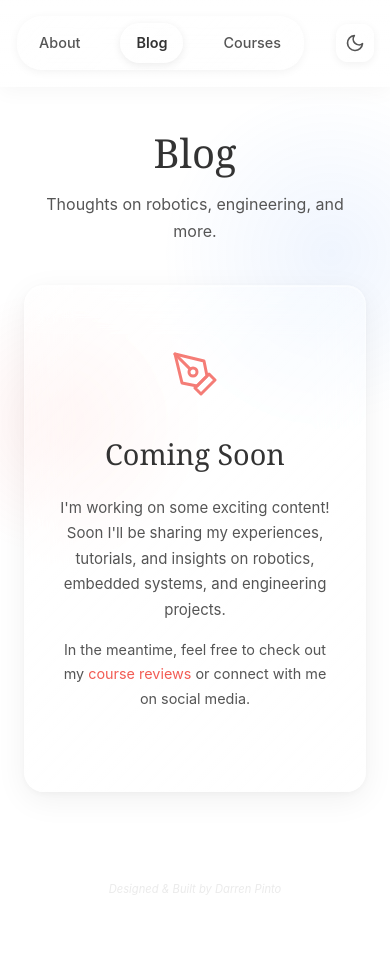
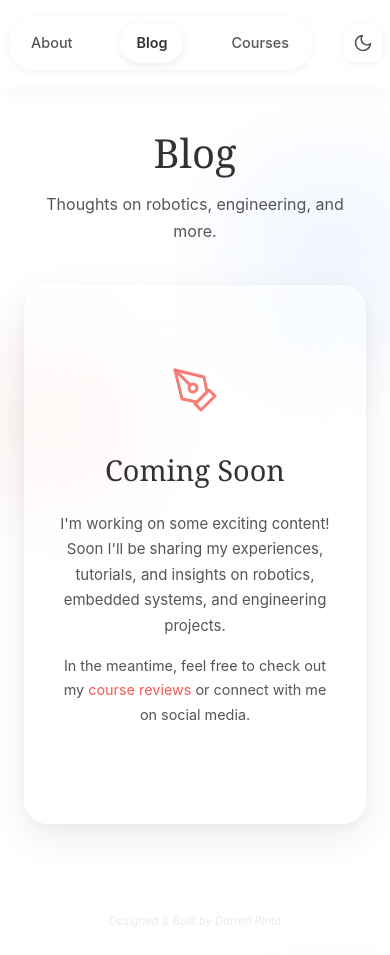
Before and after one commit to darrenpintoo/darrenpintoo.github.io, a React (Vite) app: page /blog in a window 390 px wide. Before the commit the page ends 923 px from the top, so only its background shows below. Built offline with nearby package versions, Linux system fonts and the light colour scheme.

Commit message:
fixed seo issues

```diff
--- a/index.html
+++ b/index.html
@@ -19,7 +19,7 @@
 
     <!-- Open Graph / Facebook -->
     <meta property="og:type" content="website" />
-    <meta property="og:url" content="https://darrenpinto.github.io/" />
+    <meta property="og:url" content="https://darrenpinto.me/" />
     <meta property="og:title" content="Darren Pinto | Robotics Researcher & Engineer" />
     <meta property="og:description"
         content="Darren Pinto's Personal Portfolio. Undergraduate Student & Robotics Researcher at Carnegie Mellon University." />
--- a/src/index.css
+++ b/src/index.css
@@ -1329,31 +1329,39 @@ h2 {
 
 .blog-coming-soon {
   text-align: center;
-  padding: 4rem 2rem;
-  /* Liquid Glass Effect */
+  padding: 5rem 2rem;
+  /* Premium Liquid Glass Effect */
   background: linear-gradient(135deg,
-      rgba(255, 255, 255, 0.4) 0%,
+      rgba(255, 255, 255, 0.5) 0%,
       rgba(255, 255, 255, 0.2) 100%);
-  backdrop-filter: blur(20px) saturate(180%);
-  -webkit-backdrop-filter: blur(20px) saturate(180%);
-  border: 1px solid rgba(255, 255, 255, 0.3);
-  border-radius: 20px;
+  backdrop-filter: blur(24px) saturate(180%);
+  -webkit-backdrop-filter: blur(24px) saturate(180%);
+  border: 1px solid rgba(255, 255, 255, 0.4);
+  border-radius: 24px;
   box-shadow:
-    0 8px 32px rgba(0, 0, 0, 0.06),
-    0 2px 8px rgba(0, 0, 0, 0.04),
-    inset 0 1px 0 rgba(255, 255, 255, 0.5);
-  transition: all 0.3s ease;
+    0 12px 40px rgba(0, 0, 0, 0.08),
+    0 4px 12px rgba(0, 0, 0, 0.04),
+    inset 0 1px 1px rgba(255, 255, 255, 0.6);
+  transition: transform 0.3s cubic-bezier(0.34, 1.56, 0.64, 1), box-shadow 0.3s ease;
+}
+
+.blog-coming-soon:hover {
+  transform: translateY(-4px);
+  box-shadow:
+    0 16px 48px rgba(0, 0, 0, 0.1),
+    0 6px 16px rgba(0, 0, 0, 0.06),
+    inset 0 1px 1px rgba(255, 255, 255, 0.8);
 }
 
 [data-theme="dark"] .blog-coming-soon {
   background: linear-gradient(135deg,
-      rgba(255, 255, 255, 0.1) 0%,
-      rgba(255, 255, 255, 0.03) 100%);
-  border-color: rgba(255, 255, 255, 0.1);
+      rgba(255, 255, 255, 0.12) 0%,
+      rgba(255, 255, 255, 0.04) 100%);
+  border-color: rgba(255, 255, 255, 0.15);
   box-shadow:
-    0 8px 32px rgba(0, 0, 0, 0.25),
-    0 2px 8px rgba(0, 0, 0, 0.15),
-    inset 0 1px 0 rgba(255, 255, 255, 0.08);
+    0 12px 40px rgba(0, 0, 0, 0.3),
+    0 4px 12px rgba(0, 0, 0, 0.2),
+    inset 0 1px 1px rgba(255, 255, 255, 0.12);
 }
 
 .coming-soon-icon {
@@ -1476,7 +1484,7 @@ h2 {
   }
 
   .nav-links {
-    gap: 1.5rem;
+    gap: 2rem;
   }
 
   .header a {
--- a/src/pages/About.jsx
+++ b/src/pages/About.jsx
@@ -18,13 +18,14 @@ function About() {
             { threshold: 0.1 }
         );
 
-        if (footerRef.current) {
-            observer.observe(footerRef.current);
+        const currentFooterRef = footerRef.current;
+        if (currentFooterRef) {
+            observer.observe(currentFooterRef);
         }
 
         return () => {
-            if (footerRef.current) {
-                observer.unobserve(footerRef.current);
+            if (currentFooterRef) {
+                observer.unobserve(currentFooterRef);
             }
         };
     }, []);
--- a/src/pages/CourseReviews.jsx
+++ b/src/pages/CourseReviews.jsx
@@ -197,7 +197,7 @@ function CourseReviews() {
 
     // Department grouping
     const departments = [...new Set(allCoursesList.map(c => getDepartment(c.code)))].sort();
-    const totalUnits = allCoursesList.reduce((acc, curr) => acc + parseInt(curr.units || 0), 0);
+
 
     return (
         <PageLayout>
@@ -215,20 +215,24 @@ function CourseReviews() {
                         </p>
                         <div className="course-legend">
                             <span className="legend-item">
-                                <svg className="legend-icon" viewBox="0 0 24 24" fill="currentColor">
+                                <svg className="legend-icon" viewBox="0 0 24 24" fill="currentColor" aria-hidden="true">
                                     <path d="M12 2l3.09 6.26L22 9.27l-5 4.87 1.18 6.88L12 17.77l-6.18 3.25L7 14.14 2 9.27l6.91-1.01L12 2z" />
                                 </svg>
-                                <span className="legend-text">Favorite course of the semester</span>
+                                <span className="legend-text" aria-label="Favorite course of the semester">Favorite course of the semester</span>
                             </span>
                             <span className="legend-item">
-                                <svg className="legend-icon legend-icon-transformative" viewBox="0 0 24 24" fill="currentColor">
+                                <svg className="legend-icon legend-icon-transformative" viewBox="0 0 24 24" fill="currentColor" aria-hidden="true">
                                     <path d="M12 21.35l-1.45-1.32C5.4 15.36 2 12.28 2 8.5 2 5.42 4.42 3 7.5 3c1.74 0 3.41.81 4.5 2.09C13.09 3.81 14.76 3 16.5 3 19.58 3 22 5.42 22 8.5c0 3.78-3.4 6.86-8.55 11.54L12 21.35z" />
                                 </svg>
-                                <span className="legend-text">Transformative course</span>
+                                <span className="legend-text" aria-label="Transformative course">Transformative course</span>
                             </span>
                         </div>
                     </div>
-                    <button onClick={toggleAll} className="text-action-btn">
+                    <button
+                        onClick={toggleAll}
+                        className="text-action-btn"
+                        aria-label={isAllExpanded ? "Collapse all courses" : "Expand all courses"}
+                    >
                         {isAllExpanded ? (
                             <>
                                 <span style={{ fontSize: '1.2em' }}>−</span> Collapse All
@@ -274,6 +278,7 @@ function CourseReviews() {
                                                 <button
                                                     key={c.code}
                                                     onClick={() => scrollToCourse(c.code)}
+                                                    aria-label={`Jump to ${c.code}: ${c.name}`}
                                                     style={{
                                                         fontSize: '0.75rem',
                                                         padding: '2px 6px',
@@ -314,7 +319,7 @@ function CourseReviews() {
                 </p>
             </main>
             <Footer />
-        </PageLayout>
+        </PageLayout >
     );
 }
 
@@ -368,12 +373,14 @@ function SemesterGroup({ semester, expandedCourses, toggleCourse }) {
                                         <span className="course-code">{course.code}</span>
                                         <span className="course-name">{course.name}</span>
                                         {course.favorite && (
-                                            <svg className="course-favorite" viewBox="0 0 24 24" fill="currentColor" title="Favorite course of the semester">
+                                            <svg className="course-favorite" viewBox="0 0 24 24" fill="currentColor" aria-label="Favorite course of the semester">
+                                                <title>Favorite course of the semester</title>
                                                 <path d="M12 2l3.09 6.26L22 9.27l-5 4.87 1.18 6.88L12 17.77l-6.18 3.25L7 14.14 2 9.27l6.91-1.01L12 2z" />
                                             </svg>
                                         )}
                                         {course.transformative && (
-                                            <svg className="course-transformative" viewBox="0 0 24 24" fill="currentColor" title="Transformative course">
+                                            <svg className="course-transformative" viewBox="0 0 24 24" fill="currentColor" aria-label="Transformative course">
+                                                <title>Transformative course</title>
                                                 <path d="M12 21.35l-1.45-1.32C5.4 15.36 2 12.28 2 8.5 2 5.42 4.42 3 7.5 3c1.74 0 3.41.81 4.5 2.09C13.09 3.81 14.76 3 16.5 3 19.58 3 22 5.42 22 8.5c0 3.78-3.4 6.86-8.55 11.54L12 21.35z" />
                                             </svg>
                                         )}
--- a/styles.css
+++ /dev/null
@@ -1,74 +0,0 @@
-body {
-    margin: 0;
-    padding: 0;
-    font-family: Arial, sans-serif;
-    background: url('images/background.jpg') no-repeat center center fixed;
-    background-size: cover;
-    color: white;
-}
-
-.container {
-    text-align: center;
-    display: flex;
-    flex-direction: column;
-    min-height: 100vh;
-}
-
-.header {
-    display: flex;
-    justify-content: space-between;
-    padding: 20px;
-    background: rgba(0, 0, 0, 0.5);
-}
-
-.logo {
-    font-size: 24px;
-    font-weight: bold;
-}
-
-.name {
-    font-size: 24px;
-}
-
-.links a {
-    margin: 0 10px;
-    color: white;
-    text-decoration: none;
-}
-
-.content {
-    flex-grow: 1;
-    display: flex;
-    flex-direction: column;
-    justify-content: center;
-    align-items: center;
-}
-
-.profile-pic {
-    border-radius: 50%;
-    width: 150px;
-    height: 150px;
-    margin-bottom: 20px;
-}
-
-h1 {
-    margin: 10px 0;
-}
-
-.social-icons {
-    margin-top: 20px;
-}
-
-.social-icons a {
-    margin: 0 10px;
-}
-
-.footer {
-    padding: 10px;
-    background: rgba(0, 0, 0, 0.5);
-    font-size: 14px;
-}
-
-.footer p {
-    margin: 5px 0;
-}
```
